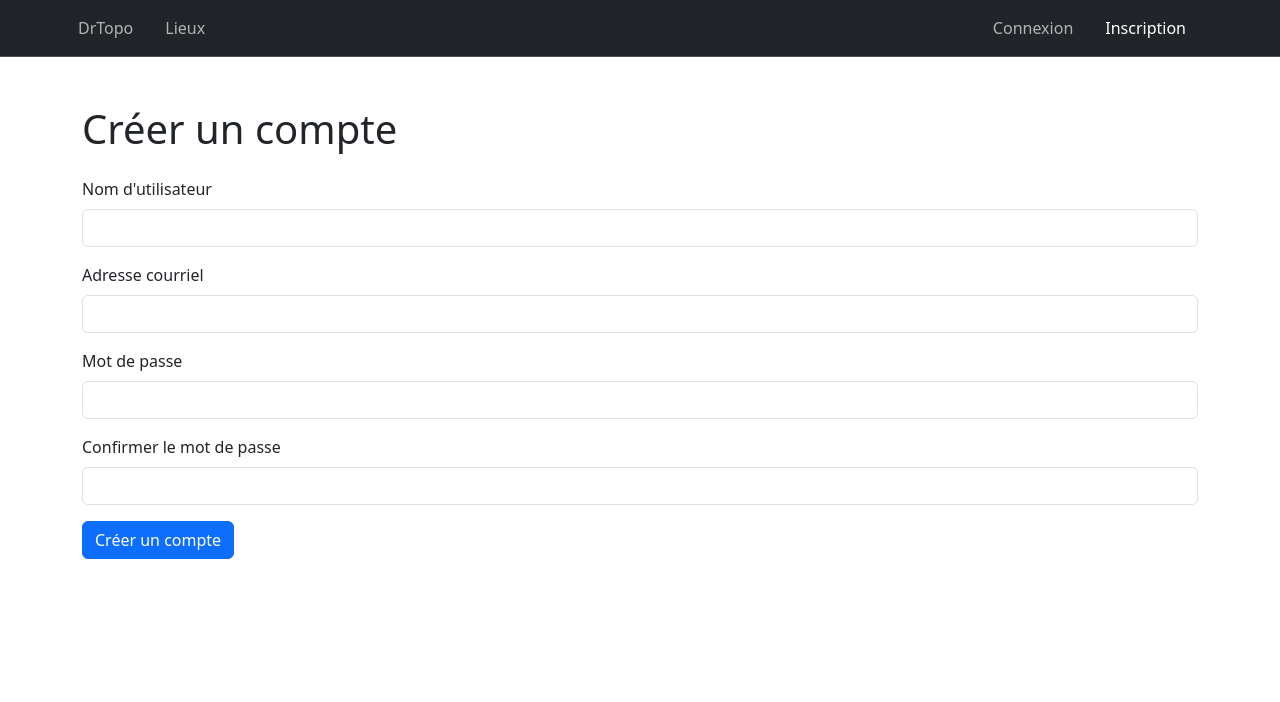
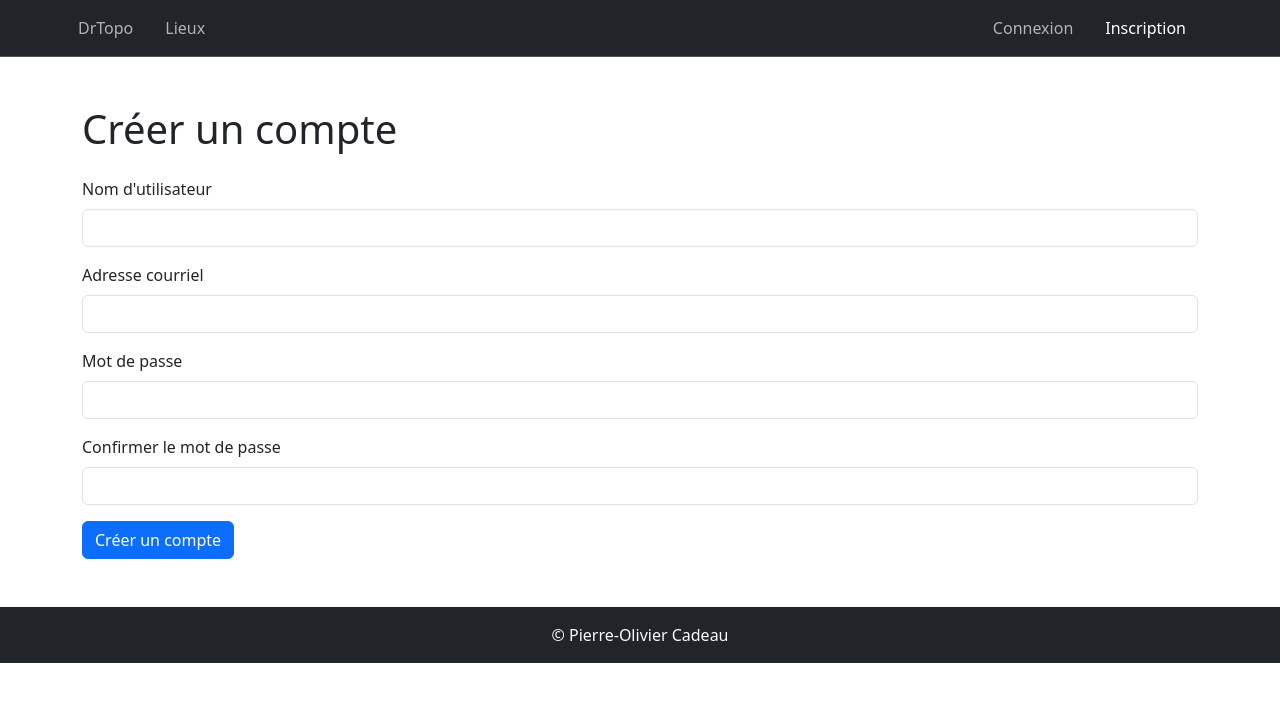
Before and after one commit to pierreolivierc/TP3_app_web, a Vue app in the folder tp3-h24-main/DrTopo/: page /signup in a window 1280 px wide. Shown: the top 702 px of the page. Built offline with nearby package versions, Linux system fonts and the light colour scheme.

Commit message:
début footer

```diff
--- a/tp3-h24-main/DrTopo/src/App.vue
+++ b/tp3-h24-main/DrTopo/src/App.vue
@@ -2,16 +2,19 @@
   <div>
     <nav-bar />
     <router-view />
+    <app-footer />
   </div>
 </template>
 
 <script>
 import NavBar from './components/NavBar.vue'
+import AppFooter from "@/components/Footer.vue"; // Renommer Footer en AppFooter
 
 export default {
   name: 'App',
   components: {
-    NavBar
+    NavBar,
+    AppFooter // Utiliser le composant renommé ici
   },
   data () {
     return {
@@ -19,7 +22,6 @@ export default {
   }
 }
 </script>
-
 
 <style>
 #app {
--- /dev/null
+++ b/tp3-h24-main/DrTopo/src/components/Footer.vue
@@ -0,0 +1,17 @@
+<template>
+  <footer class="footer mt-5 bg-dark text-light text-center py-3">
+    <div class="container">
+      <span>&copy; Pierre-Olivier Cadeau</span>
+    </div>
+  </footer>
+</template>
+
+<script>
+export default {
+  name: "AppFooter"
+}
+</script>
+
+<style scoped>
+/* Ajoutez des styles personnalisés ici si nécessaire */
+</style>
```
